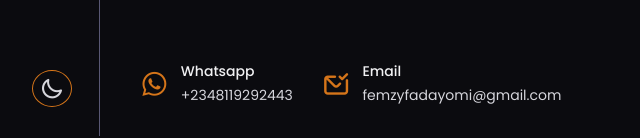
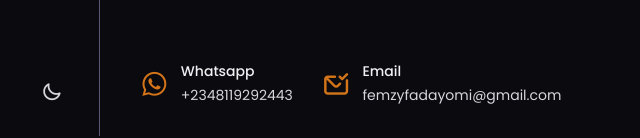
Before and after one commit to drizzyposh/Portfolio, a plain HTML site: page index.html in a window 1280 px wide. Shown: the part 664-802 px from the top of the page, 0-640 px from the left. Drawn offline with nearby package versions, Linux system fonts and the light colour scheme.

Commit message:
Update portfolio.css

```diff
--- a/css/portfolio.css
+++ b/css/portfolio.css
@@ -200,14 +200,13 @@ input {
     right: 0;
     text-align: center;
     cursor: pointer;
-    border: 1px solid var(--skin-color);
     border-radius: 50%;
     width: 40px;
     margin-left: 2rem;
 }
 
 .btn-moon {
-    font-size: 1.5rem;
+    font-size: 1.3rem;
 
 }
 
```
